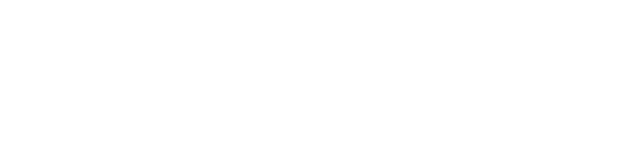
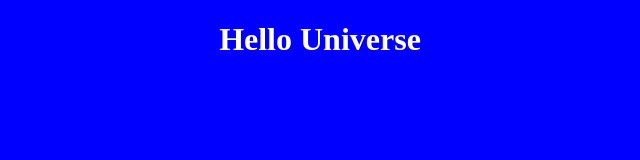
Before and after one commit to SaikatSafa/example, a plain HTML site: page index.html in a window 1280 px wide. Shown: the whole page, without its empty margins (320-960 px from the left). Drawn offline with Linux system fonts and the light colour scheme.

Commit message:
adding css

```diff
--- a/index.html
+++ b/index.html
@@ -3,13 +3,12 @@
 
 <head>
   <meta charset="utf-8">
-  <title>
-    <h1>hello world</h1>
-  </title>
+  <title>Hello World</title>
+  <link rel="stylesheet" href="styles.css">
 </head>
 
 <body>
-
+  <h1>Hello Universe</h1>
 </body>
 
 </html>
--- /dev/null
+++ b/styles.css
@@ -0,0 +1,8 @@
+body {
+  background-color: blue;
+}
+
+h1 {
+  color: white;
+  text-align: center;
+}
```
